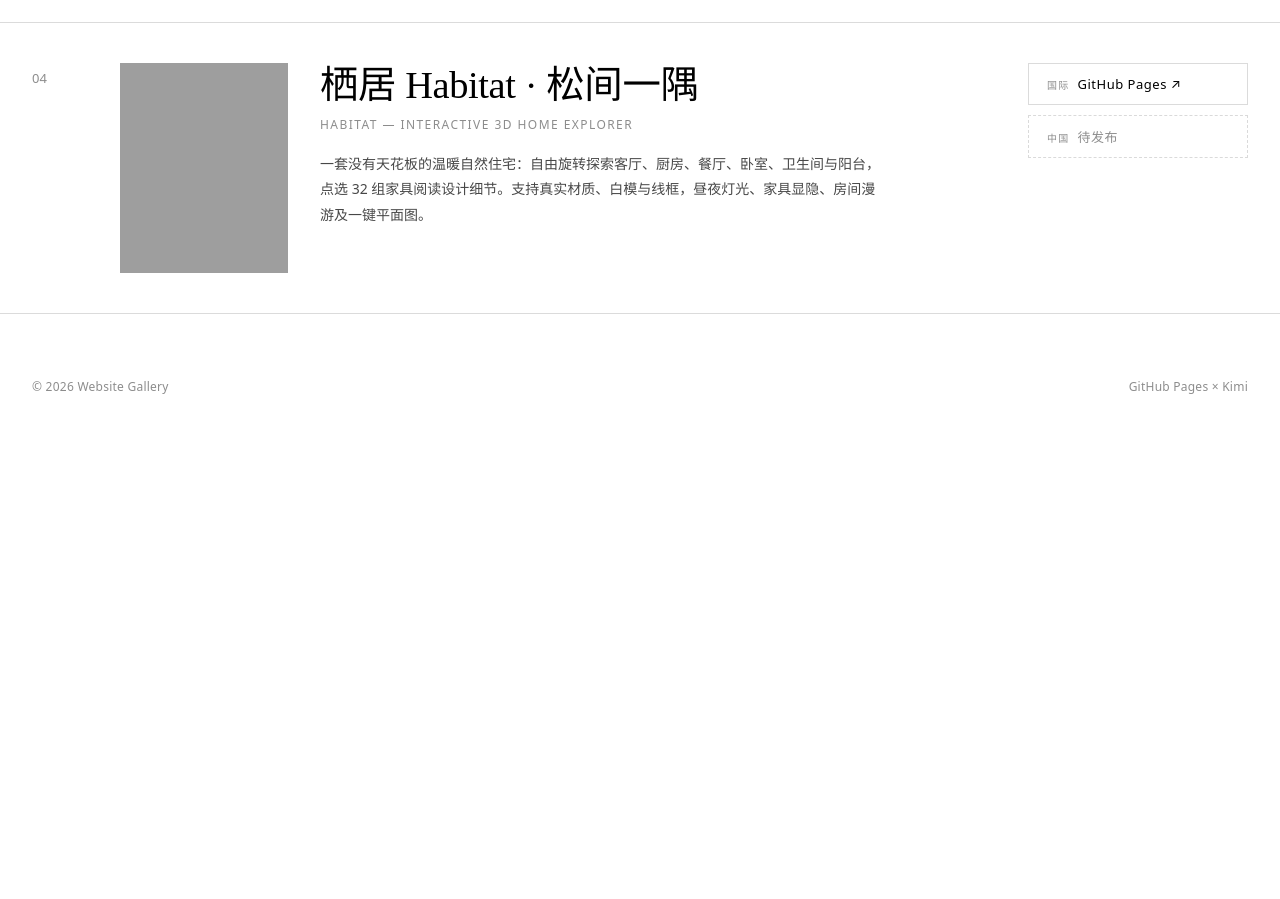
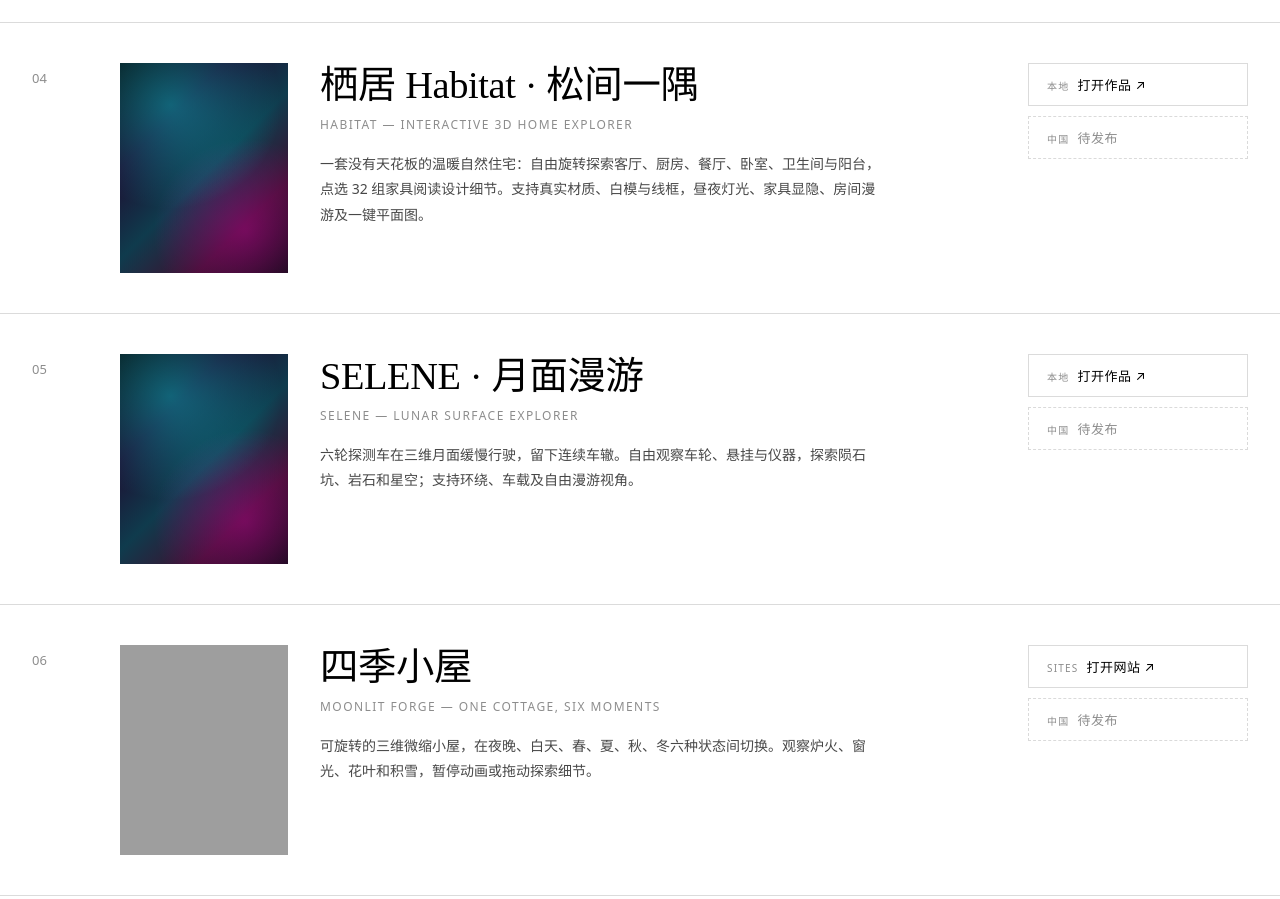
Before and after one commit to sunxiaoxi2039-star/website-gallery, a plain HTML site: page index.html in a window 1280 px wide. Shown: the part 1340-2239 px from the top of the page. Before the commit the page ends 1775 px from the top, so only its background shows below. Drawn offline with Linux system fonts and the light colour scheme; grey boxes are pictures that could not be loaded.

Commit message:
Unify lunar rover and seasonal cottage gallery entries

```diff
--- a/index.html
+++ b/index.html
@@ -127,6 +127,23 @@ const EXHIBITIONS = [
     intl:  "https://sunxiaoxi2039-star.github.io/website-showcase-sites/ideas/habitat/",
     china: ""
   },
+  {
+    title: "SELENE · 月面漫游",
+    sub: "SELENE — Lunar Surface Explorer",
+    desc: "六轮探测车在三维月面缓慢行驶，留下连续车辙。自由观察车轮、悬挂与仪器，探索陨石坑、岩石和星空；支持环绕、车载及自由漫游视角。",
+    cover: "https://sunxiaoxi2039-star.github.io/website-showcase-sites/ideas/selene/cover.png",
+    intl: "https://sunxiaoxi2039-star.github.io/website-showcase-sites/ideas/selene/",
+    china: ""
+  },
+  {
+    title: "四季小屋",
+    sub: "Moonlit Forge — One Cottage, Six Moments",
+    desc: "可旋转的三维微缩小屋，在夜晚、白天、春、夏、秋、冬六种状态间切换。观察炉火、窗光、花叶和积雪，暂停动画或拖动探索细节。",
+    cover: "covers/moonlit-forge.png",
+    intl: "https://xiaoxi-moonlit-forge.sun-xiaoxi.chatgpt.site/",
+    label: "打开网站",
+    china: ""
+  },
   // 下一个网站：复制上面一段，改内容即可
 ];
 
@@ -135,7 +152,11 @@ document.getElementById("year").textContent = new Date().getFullYear();
 document.getElementById("count").textContent =
   String(EXHIBITIONS.length).padStart(2, "0") + " 个展览";
 
-EXHIBITIONS.forEach((ex, i) => {
+const localPreview = ["127.0.0.1", "localhost"].includes(location.hostname);
+const resolveEntry = url => localPreview && url?.startsWith("https://sunxiaoxi2039-star.github.io/website-showcase-sites/")
+  ? url.replace("https://sunxiaoxi2039-star.github.io/website-showcase-sites/", "../website-showcase-sites/") : url;
+EXHIBITIONS.forEach((entry, i) => {
+  const ex = {...entry, intl: resolveEntry(entry.intl), cover: resolveEntry(entry.cover)};
   const a = document.createElement("a");
   a.className = "exhibit";
   a.href = ex.intl || "#";
@@ -153,7 +174,7 @@ EXHIBITIONS.forEach((ex, i) => {
       </div>
     </div>
     <div class="links">
-      ${ex.intl ? `<span class="gate"><span class="tag">国际</span>GitHub Pages ↗</span>` : ""}
+      ${ex.intl ? `<span class="gate"><span class="tag">${ex.label ? "SITES" : (localPreview && ex.intl.startsWith("../") ? "本地" : "国际")}</span>${ex.label || (localPreview && ex.intl.startsWith("../") ? "打开作品" : "GitHub Pages")} ↗</span>` : ""}
       ${ex.china
         ? `<span class="gate" data-china="${ex.china}"><span class="tag">中国</span>Kimi ↗</span>`
         : `<span class="gate off"><span class="tag">中国</span>待发布</span>`}
```
Also changed, not shown: 1 other file.
